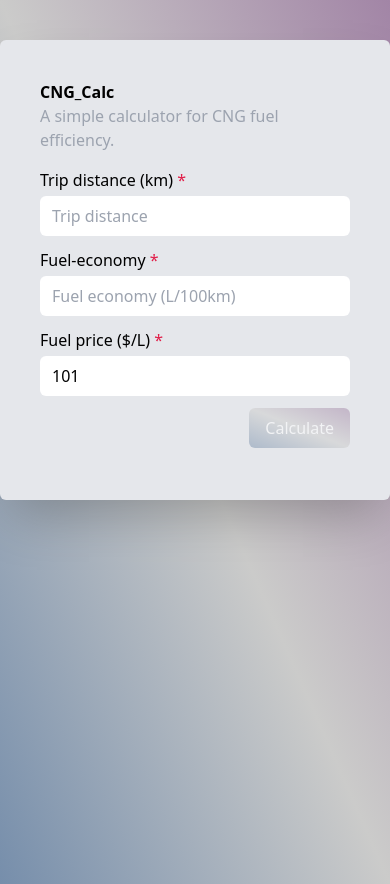
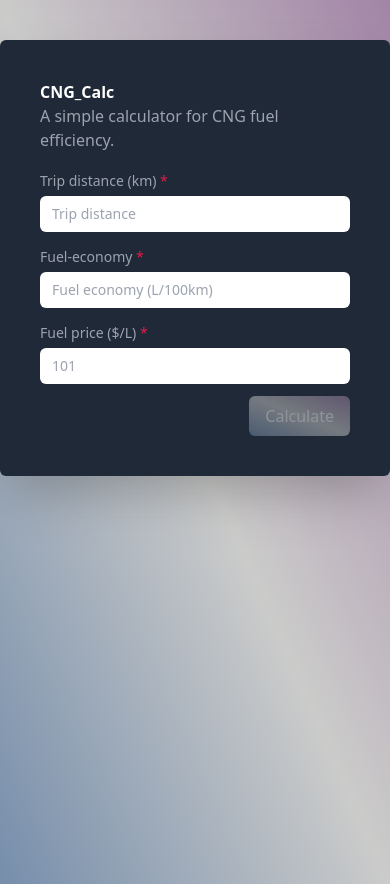
Before and after one commit to whatuseek/CNG, a website built with Vite: page index.html in a window 390 px wide. Built offline with nearby package versions, Linux system fonts and the light colour scheme.

Commit message:
update: responsive added

```diff
--- a/assets/css/main.css
+++ b/assets/css/main.css
@@ -5,3 +5,9 @@
 .form-input{
     @apply px-3 py-2 outline-none rounded-md mt-1 w-full  ;
 }
+
+.form-label{
+    @apply text-sm font-medium mt-1
+    text-gray-400 sm:text-black
+    ;
+}
--- a/index.html
+++ b/index.html
@@ -12,35 +12,38 @@
 
 <body class="bg-gradient-to-tr from-color_3b via-color_3a to-color_3c min-h-screen">
 
-  <div class="bg-gray-200 p-10 mx-auto max-w-lg mt-10
-      rounded-md shadow-2xl">
+  <div class="bg-gray-800 text-white sm:bg-gray-300 sm:text-black
+          p-10 mx-auto max-w-lg mt-10
+      rounded-md shadow-2xl sm:shadow-xl">
     <div>
       <h2 class="font-bold">CNG_Calc</h2>
       <desc class="text-gray-400 ">
         A simple calculator for CNG fuel efficiency.
       </desc>
     </div>
-    <div class="mt-4 space-y-3 ">
+
+    <form class="mt-4 space-y-3 ">
+      <!-- form-input, form-label these are customized
+          Tailwind_css by us in ./assets/css/main.css -->
 
       <div>
-        <label for="trip-distance">
+        <label for="trip-distance" class="form-label">
           Trip distance (km) <span class="text-rose-600">*</span>
-          <input name="" id="trip-distance" type="number" placeholder="Trip distance" class="form-input">
+          <input name="" id="trip-distance" type="number" placeholder="Trip distance" class="form-input" required>
         </label>
-
       </div>
 
 
       <div>
-        <label for="fuel-economy">Fuel-economy
+        <label for="fuel-economy" class="form-label">Fuel-economy
           <span class="text-rose-600">*</span>
-          <input name="" id="fuel-economy" type="number" placeholder="Fuel economy (L/100km)" class="form-input">
+          <input name="" id="fuel-economy" type="number" placeholder="Fuel economy (L/100km)" class="form-input" required>
         </label>
       </div>
 
       <div>
-        <label for="fuel-price">Fuel price ($/L) <span class="text-rose-600">*</span>
-          <input name="" id="fuel-price" type="number" placeholder="Fuel price ($/L)" value="101" class="form-input">
+        <label for="fuel-price" class="form-label">Fuel price ($/L) <span class="text-rose-600">*</span>
+          <input name="" id="fuel-price" type="number" placeholder="Fuel price ($/L)" value="101" class="form-input" required>
         </label>
       </div>
 
@@ -51,11 +54,8 @@
         Calculate
       </button>
       </div>
-      <div id="result-container" class="mt-4 text-gray-400">
-        <!-- Result will be displayed here -->
-      </div>
 
-    </div>
+    </form>
 
   </div>
 
```
